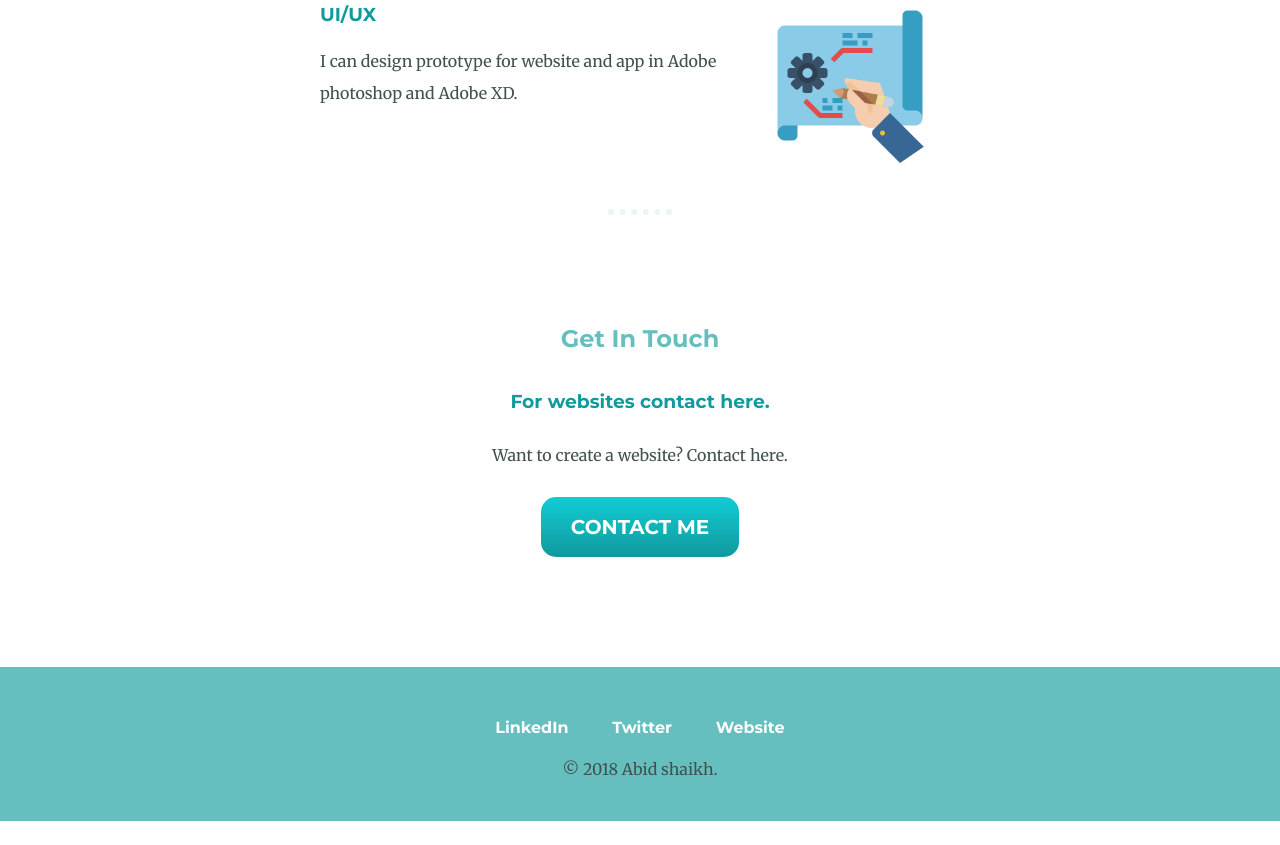
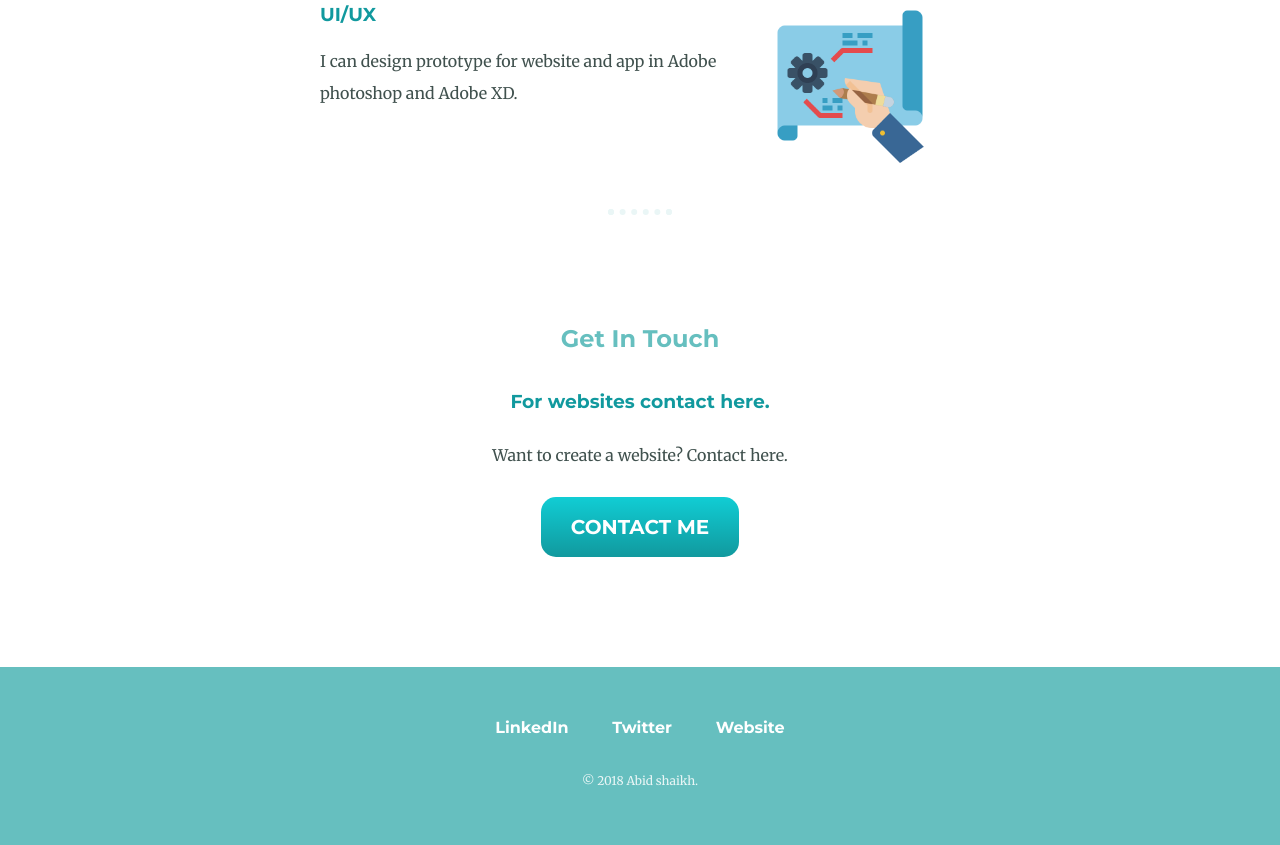
Before and after one commit to abidshaikh06/My-Website, a plain HTML site: page index.html in a window 1280 px wide. Shown: the part 1633-2478 px from the top of the page. Before the commit the page ends 2454 px from the top, so only its background shows below. Drawn offline with Linux system fonts and the light colour scheme.

Commit message:
Add files via upload

```diff
--- a/css/styles.css
+++ b/css/styles.css
@@ -44,10 +44,9 @@ line-height:1;
   font-size: 2.5rem;
   font-weight: normal;
 }
-.pro{
-  text-decoration: underline;
 
-}
+
+
 
 p{
   line-height: 2;
@@ -190,3 +189,10 @@ a:hover{
   width: 30%;
   margin: auto;
 }
+
+.copyright{
+  color: #EAF6F6;
+  font-size: 0.75rem;
+  padding: 20px 0;
+
+}
--- a/index.html
+++ b/index.html
@@ -48,7 +48,7 @@
       <a class="footer-link" href="https://www.linkedin.com/">LinkedIn</a>
       <a class="footer-link" href="https://twitter.com/">Twitter</a>
       <a class="footer-link" href="https://www.appbrewery.co/">Website</a>
-      <p>© 2018 Abid shaikh.</p>
+      <p class="copyright">© 2018 Abid shaikh.</p>
     </div>
 
   </body>
```
